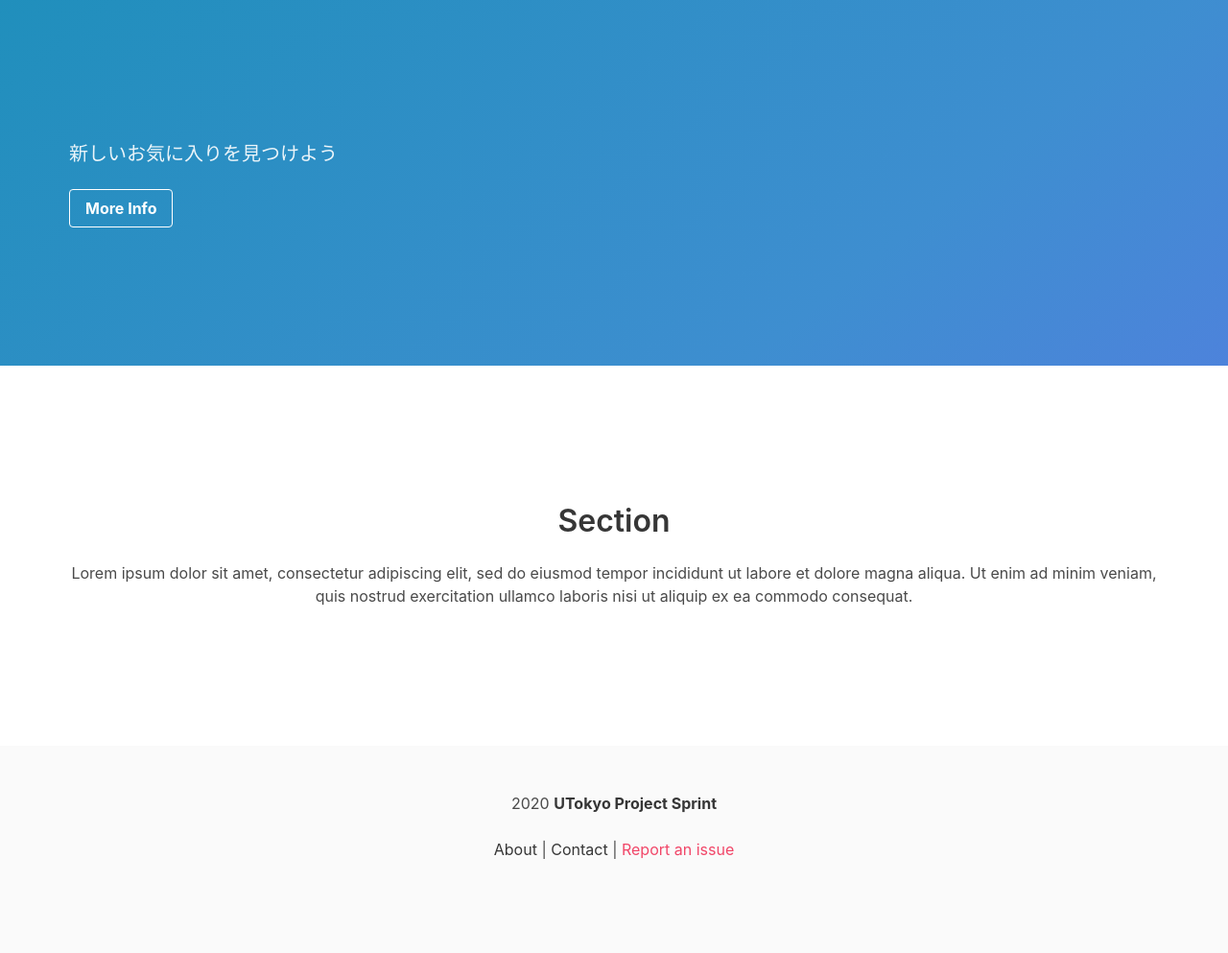
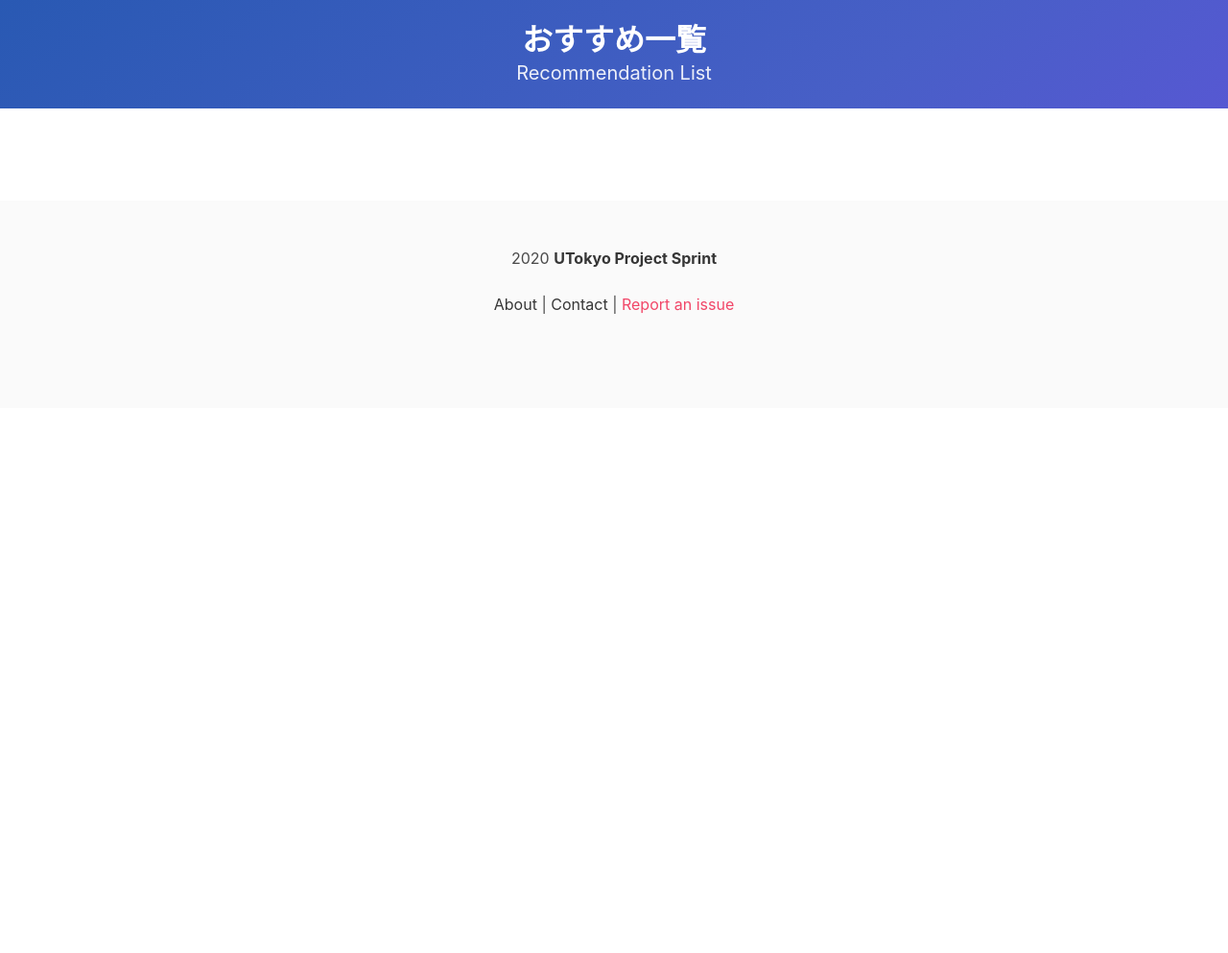
Before and after one commit to Cross-Recommender/CR_public, a Django app: page /cms/user/1/recommend/ in a window 1280 px wide. Shown: the part 52-1045 px from the top of the page at 96% size. After the commit the page ends 379 px from the top, so only its background shows below. Run offline with Django 3.2, Linux system fonts and the light colour scheme; some libraries are stand-ins or nearby versions.

Commit message:
recommend用のページを動的なものに変更(未完成)

```diff
--- a/cms/models.py
+++ b/cms/models.py
@@ -106,3 +106,5 @@
 class User(AbstractUser):
     class Meta(AbstractUser.Meta):
         swappable = "AUTH_USER_MODEL"
+
+#for Recommendationを作りたい(あるいはUserの中に入れる)
--- a/cms/templates/cms/user_recommend.html
+++ b/cms/templates/cms/user_recommend.html
@@ -1,29 +1,30 @@
 {% extends 'cms/base.html' %}
 
-{% block title %}Home | {% endblock %}
+{% block title %}おすすめ一覧 | {% endblock %}
 
 {% block hero %}
-<section class="hero is-medium is-info is-bold">
+<section class="hero is-small is-link is-bold">
     <div class="hero-body">
-        <div class="container">
-            <h1 class="title">{{ user.last_name }}</h1>
-            <h2 class="subtitle">新しいお気に入りを見つけよう</h2>
-            <a href="#">
-                <button class="button is-info is-inverted is-outlined">
-                    <strong>More Info</strong>
-                </button>
-            </a>
+        <div class="container has-text-centered">
+            <h1 class="title">おすすめ一覧</h1>
+            <h2 class="subtitle">Recommendation List</h2>
         </div>
     </div>
 </section>
 {% endblock %}
 
 {% block content %}
-<section class="section is-medium">
+<section class="section">
     <div class="container">
-        <div class="has-text-centered">
-            <h1 class="title">Section</h1>
-            <p>Lorem ipsum dolor sit amet, consectetur adipiscing elit, sed do eiusmod tempor incididunt ut labore et dolore magna aliqua. Ut enim ad minim veniam, quis nostrud exercitation ullamco laboris nisi ut aliquip ex ea commodo consequat.</p>
+        <div class="tile is-ancestor">
+            <div class="tile is-12 is-vertical is-parent">
+                {% for object in object_list %}
+                <div class="tile is-child box">
+                    <a class="title is-4" href="{% url 'cms:user_detail' object.id %}">{{ object.username }}</a>
+                    <p>Lorem ipsum dolor sit</p>
+                </div>
+                {% endfor %}
+            </div>
         </div>
     </div>
 </section>
--- a/cms/views.py
+++ b/cms/views.py
@@ -76,5 +76,6 @@
     template_name = 'cms/user_delete.html'
     success_url = reverse_lazy('cms:top')
 
-class RecommendView(TemplateView):
+class RecommendView(ListView):
+    model = UserModel
     template_name = 'cms/user_recommend.html'
```
